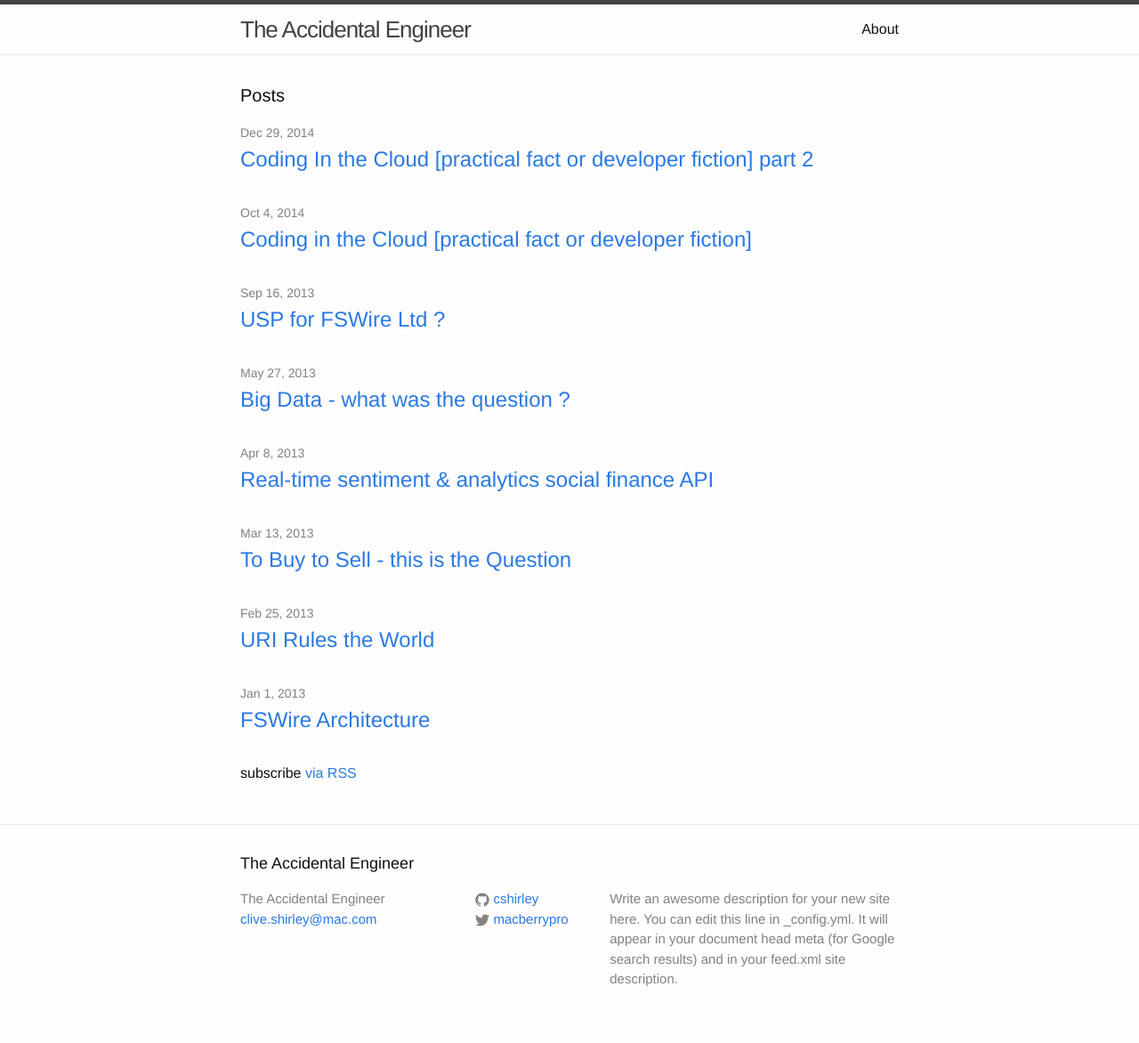
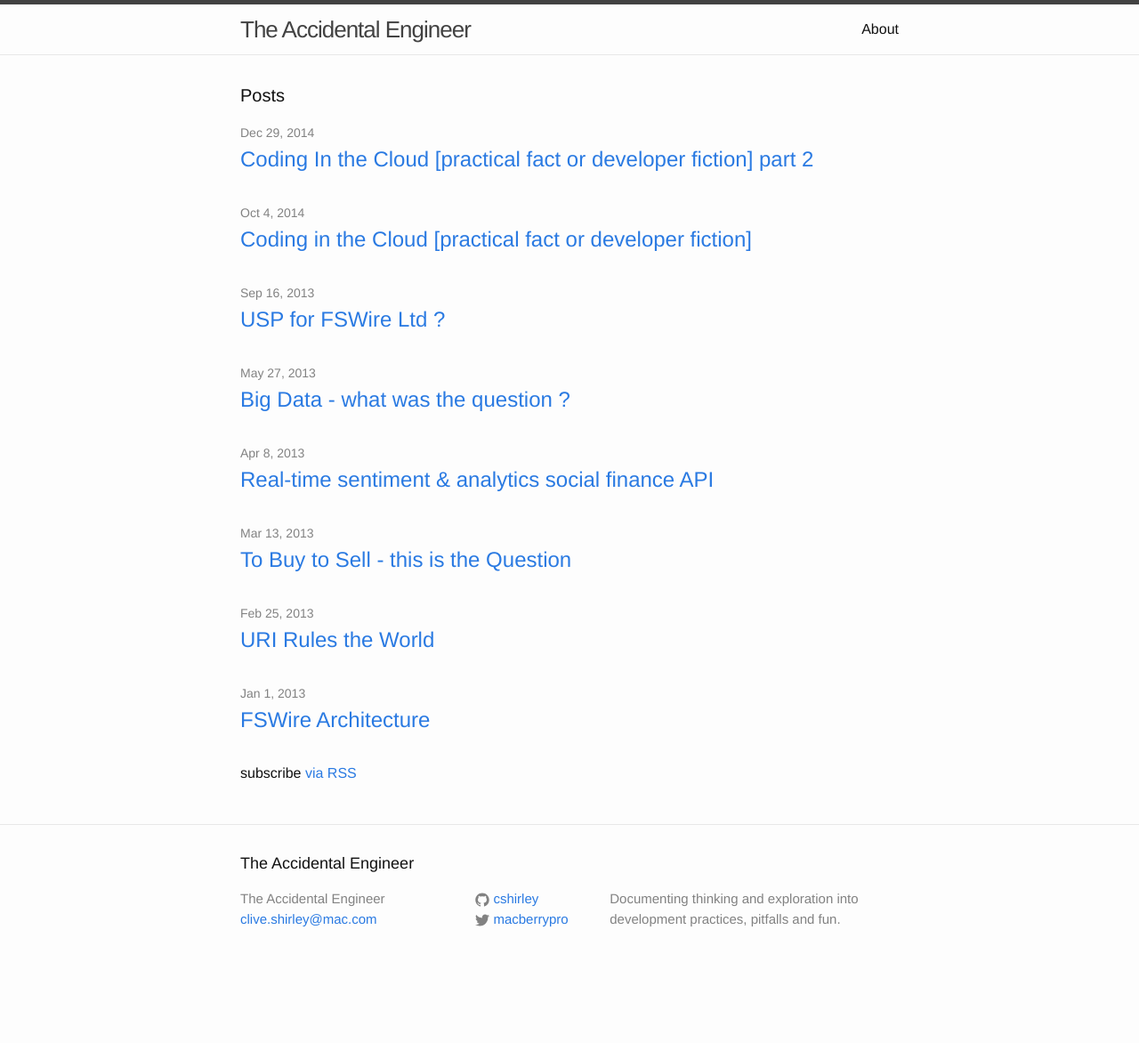
Before and after one commit to cshirley/cshirley.github.io, a Jekyll site: the page built from index.html, in a window 1280 px wide. Shown: the whole page at 89% size. Built offline with Jekyll 4.4.1, drawn with Linux system fonts in a browser that asks for light colours; after the commit the page ends 1104 px from its top, so only the background shows below that.

Commit message:
Update tag line

```diff
--- a/_config.yml
+++ b/_config.yml
@@ -9,9 +9,7 @@
 title: The Accidental Engineer
 email: clive.shirley@mac.com
 description: > # this means to ignore newlines until "baseurl:"
-  Write an awesome description for your new site here. You can edit this
-  line in _config.yml. It will appear in your document head meta (for
-  Google search results) and in your feed.xml site description.
+  Documenting thinking and exploration into development practices, pitfalls and fun.
 baseurl: "" # the subpath of your site, e.g. /blog
 url: "http://yourdomain.com" # the base hostname & protocol for your site
 twitter_username: macberrypro
```
